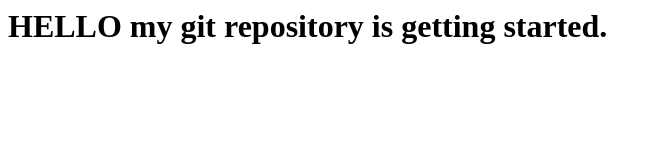
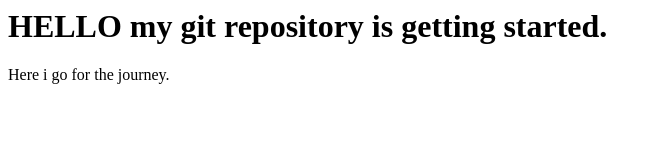
Before and after one commit to saketpr/shopping, a plain HTML site: page index.html in a window 1280 px wide. Shown: the whole page, without its empty margins (0-661 px from the left). Drawn offline with Linux system fonts and the light colour scheme.

Commit message:
Second commit to the repo with paragraph add.

```diff
--- a/index.html
+++ b/index.html
@@ -1 +1,2 @@
 <h1>HELLO my git repository is getting started.</h1>
+<p>Here i go for the journey.</p>
```
